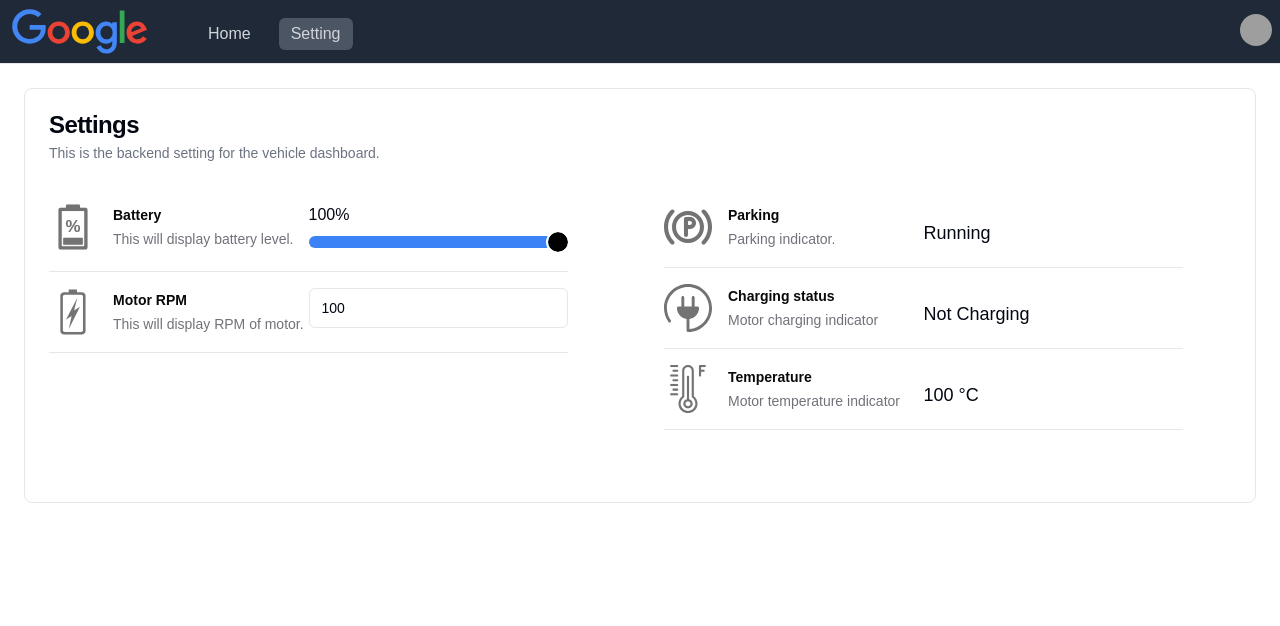
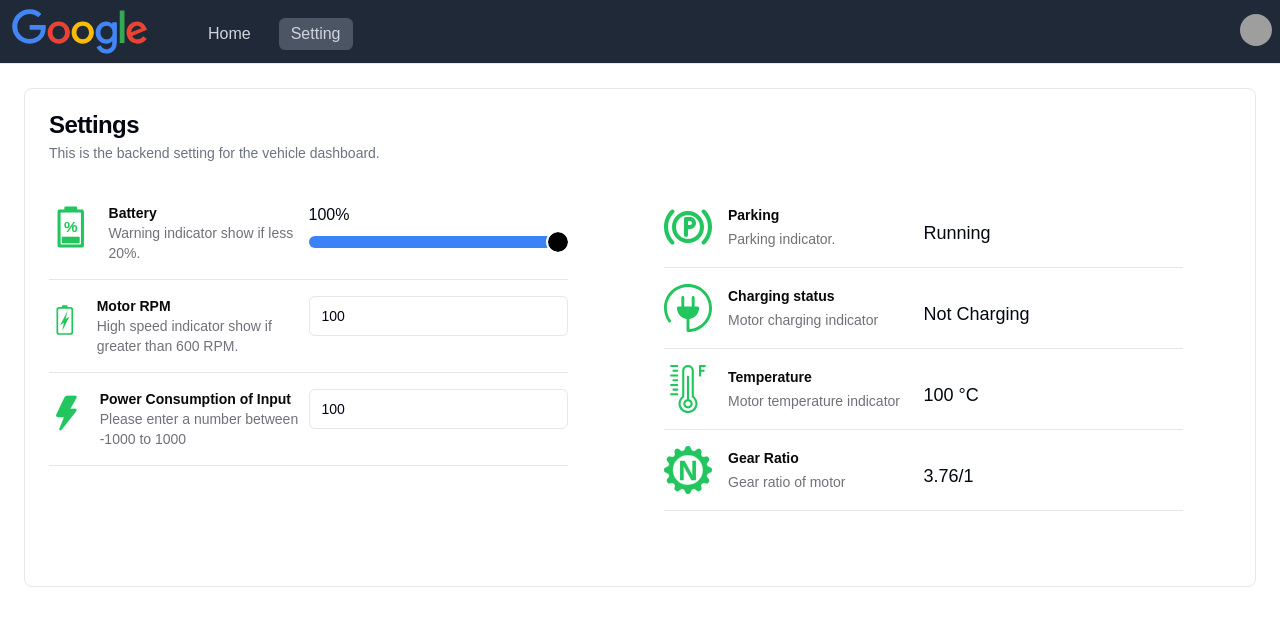
Before and after one commit to wujinwang/vehicle-dashboard-react, a Next.js app: page /settings in a window 1280 px wide. Shown: the top 626 px of the page. Built offline with nearby package versions, Linux system fonts and the light colour scheme; no server answers; grey boxes are pictures that could not be loaded.

Commit message:
Added power setting to backend

```diff
--- a/app/components/speed-gauge/index.tsx
+++ b/app/components/speed-gauge/index.tsx
@@ -8,6 +8,8 @@ interface SpeedGaugeProps {
 }
 
 const SpeedGauge = ({ title, data, angle, speed }: SpeedGaugeProps) => {
+
+  console.log("----------angle-------------",angle);
 
   const digitalScaleElements = data.map(ds => (
     <li key={ds} className='digital-scale-item'>
--- a/app/components/ui/icons.tsx
+++ b/app/components/ui/icons.tsx
@@ -36,7 +36,7 @@ export function EngineIcon(props: React.SVGProps<SVGSVGElement>) {
 }
 
 
-export function EngineStatusIcon(props: React.SVGProps<SVGSVGElement>) {
+export function MotorStatusIcon(props: React.SVGProps<SVGSVGElement>) {
     return (
         <svg  {...props} viewBox="0 -0.5 17 17" version="1.1" xmlns="http://www.w3.org/2000/svg">
             <g fill="currentColor"
@@ -81,7 +81,7 @@ export function TemperatureIcon(props: React.SVGProps<SVGSVGElement>) {
     )
 }
 
-export function EngineRpmIcon(props: React.SVGProps<SVGSVGElement>) {
+export function PowerIcon(props: React.SVGProps<SVGSVGElement>) {
     return (
         <svg
             {...props}
--- a/app/dashboard/dashboard.store.tsx
+++ b/app/dashboard/dashboard.store.tsx
@@ -5,29 +5,50 @@ import { AppCode, SearchAppCodeReq } from '@/app/dashboard/definitions';
 interface DashboardStore {
     isParking: boolean,
     isBatteryLow: boolean,
+    isCharging: boolean,
+
+    isMotorStatusIndicator:boolean,
 
     rpm: number;
+    power: number;
     speedSetting: number;
+    temperature: number;
 
-    setIsParking: (isParking: boolean) => void;
+    setParking: (isParking: boolean) => void;
+    setBatteryLow: (isBatteryLow: boolean) => void,
+    setCharging: (isCharging: boolean) => void,
 
-    setRpm: (rpm: number) =>  void;
-    setSpeedSetting: (speedSetting: number) =>  void;
+    setMotorStatusIndicator: (isMotorStatusIndicator: boolean) => void,
+
+    setRpm: (rpm: number) => void;
+    setPower: (power: number) => void;
+    setSpeedSetting: (speedSetting: number) => void;
+    setTemperature: (temperature: number) => void;
 }
 
 export const useDashboardStore = create<DashboardStore>((set) => ({
 
-    isParking:false,
-    isBatteryLow:false,
+    isParking: false,
+    isBatteryLow: false,
+    isCharging: false,
+
+    isMotorStatusIndicator:false,
 
     rpm: 0,
+    power:0,
     speedSetting: 0,
+    temperature: 0,
 
-    setIsParking: (isParking: boolean) => set({ isParking }),
-    setIsBatteryLow: (isBatteryLow: boolean) => set({ isBatteryLow }),
+    setParking: (isParking: boolean) => set({ isParking }),
+    setBatteryLow: (isBatteryLow: boolean) => set({ isBatteryLow }),
+    setCharging: (isCharging: boolean) => set({ isCharging }),
+
+    setMotorStatusIndicator: (isMotorStatusIndicator: boolean) => set({ isMotorStatusIndicator }),
 
     setRpm: (rpm: number) => set({ rpm }),
+    setPower: (power: number) => set({ power }),
     setSpeedSetting: (speedSetting: number) => set({ speedSetting }),
+    setTemperature: (temperature: number) => set({ temperature }),
 
 }));
 
--- a/app/dashboard/index.tsx
+++ b/app/dashboard/index.tsx
@@ -8,14 +8,14 @@ import {
   OthersIcon,
   ParkingIcon,
   PlugInIcon,
-  EngineStatusIcon,
+  MotorStatusIcon,
   TemperatureIcon,
 } from "@/app/components/ui/icons";
 import SpeedSetting from "@/app/components/speed-setting";
 import { useCallback, useEffect, useState } from "react";
 import useDashboardStore from "./dashboard.store";
 import { UpdateAppSettingReq } from "../settings/definitions";
-import { updateAppSettingAction } from "../settings/setting-actions";
+import { fetchSettingsAction, updateAppSettingAction } from "../settings/setting-actions";
 import { showErrorMessage, showSuccessMessage } from "../components/Toast";
 
 export default function DashboardPage() {
@@ -23,13 +23,24 @@ export default function DashboardPage() {
   const {
     isParking,
     isBatteryLow,
+    isCharging,
+    isMotorStatusIndicator,
     rpm,
+    power,
+    temperature,
     speedSetting,
+    setCharging,
+    setRpm,
+    setPower,
+    setTemperature,
+    setMotorStatusIndicator,
+    setBatteryLow
   } = useDashboardStore();
 
   const settingCode = "APP_SETTING";
-  const [isCharging, setIsCharging] = useState(false);
 
+  const [battery, setBattery] = useState(0);
+  const [gearRatio, setGearRatio] = useState("4/10");
 
   const [powerAngle, setPowerAngle] = useState(36);
   const [rpmAngle, setRpmAngle] = useState(144);
@@ -63,25 +74,81 @@ export default function DashboardPage() {
 
   const handleResetAngle = () => {
     //8 of 10 slices, 360x8/10
-    const rmpAngleTmp: number = 288 * rpm / gaugeConfig.rpm.max;
+    const rmpAngleTmp = 288 * rpm / gaugeConfig.rpm.max;
+    const powerAngleTmp = 288 * power / gaugeConfig.power.max;
     setRpmAngle(rmpAngleTmp);
+    setPowerAngle(powerAngleTmp);
   };
 
   const handlePluginClick = () => {
     const newIsCharging = !isCharging;
-    console.log("----handlePluginClick------",isCharging);
+    console.log("----handlePluginClick------", isCharging);
     handleAppSettingUpdateSubmit("APP_SETTING_IS_CHARGING", newIsCharging ? "1" : "0");
-    setIsCharging(newIsCharging);
+    setCharging(newIsCharging);
+
+    //the motor should be disabled,and battery percentage should increase over time
+    setRpm(0);
+    handleAppSettingUpdateSubmit("APP_SETTING_RPM", "0");
   }
 
   useEffect(() => {
     initData();
-  }, [initData]);
+
+    handleFetchSettingAction();
+    // Set up an interval to call the handleFetchSettingAction function every 5 seconds
+    const intervalId = setInterval(() => {
+      handleFetchSettingAction();
+    }, 1000);
+    // Clear the interval when the component unmounts
+    return () => clearInterval(intervalId);
+
+  }, []);
 
 
   useEffect(() => {
     handleResetAngle();
   }, [speedSetting]);
+
+
+  const handleFetchSettingAction = async () => {
+    fetchSettingsAction(settingCode).then((res) => {
+      if (res.error) {
+        showErrorMessage(res.error); // Show error on the client
+      } else if (res.data) {
+        console.log("---------res-----", res.data);
+        const inputValueRpm = parseFloat(res.data.rpm);
+        const inputValuePower = parseFloat(res.data.power);
+        const inputValueTemp = parseFloat(res.data.temperature);
+        const inputValueBattery = parseFloat(res.data.battery);
+
+        setRpm(inputValueRpm);
+        setPower(inputValuePower);
+        setTemperature(inputValueTemp);
+        setGearRatio(res.data.gearRatio);
+
+        //if RPM > 599 show indicator
+        setMotorStatusIndicator(false);
+        if (inputValueRpm > 599) {
+          setMotorStatusIndicator(true);
+        }
+
+        //if temperature > 60 show indicator
+        if (inputValueTemp > 60) {
+          //setMotorStatusIndicator(true);
+        }
+
+        //if battery < 20 show indicator
+        setBattery(inputValueBattery);
+        setBatteryLow(false);
+        if (inputValueBattery < 20) {
+          setBatteryLow(true);
+        }
+
+        //handleResetAngle();
+      }
+    })
+  };
+
 
   // Handler to update readOnly state after submission
   const handleAppSettingUpdateSubmit = (code: string, val: string) => {
@@ -108,14 +175,14 @@ export default function DashboardPage() {
       <div className="flex border-b-2 border-neutral-500 w-full mt-2 pb-2">
         <ParkingIcon className={"w-12 h-12 ms-4 " + (isParking ? " text-red-600 " : "text-neutral-500")} />
         <EngineIcon className={"w-12 h-12 ms-4 text-neutral-500"} />
-        <EngineStatusIcon className={"w-12 h-12 ms-4 text-neutral-500"} />
+        <MotorStatusIcon className={"w-12 h-12 ms-4 " + (isMotorStatusIndicator ? " text-red-600 " : "text-neutral-500")} />
         <BatteryIcon className={"w-12 h-12 ms-4 " + (isBatteryLow ? " text-red-600 " : "text-neutral-500")} />
       </div>
 
       {/* Gauges */}
       <div className="flex bg-neutral-800 w-full border-b-2 border-neutral-500">
         <div className="flex justify-center w-full gap-24 p-4">
-          <SpeedGauge title="kW" speed={rpm + ""} angle={powerAngle} data={powerDataList || []} />
+          <SpeedGauge title="kW" speed={power + ""} angle={powerAngle} data={powerDataList || []} />
           <SpeedGauge title="RPM" speed={rpm + ""} angle={rpmAngle} data={rpmDataList || []} />
         </div>
       </div>
@@ -124,30 +191,30 @@ export default function DashboardPage() {
       <div className="flex border-b-2 border-neutral-500 w-full h-24">
         <div className="border-r border-neutral-900 ">
           <GearIcon className="w-12 h-12 ms-6 me-6 mt-2 text-neutral-500" />
-          <div className="w-full flex justify-center mt-1 text-xs text-neutral-500">N/N</div>
+          <div className="w-full flex justify-center mt-1 text-xs text-neutral-500">{gearRatio}</div>
         </div>
 
         <div className="border-r border-neutral-900 ">
-          <BatteryIcon className="w-12 h-12 ms-6 me-6 mt-2 justify-center text-neutral-500" />
+          <BatteryIcon className={"w-12 h-12 ms-6 me-6 mt-2 justify-center " + (isBatteryLow ? " text-red-600 " : "text-neutral-500")} />
           <div className="w-full">
-            <div className="w-full  flex justify-center text-xs text-neutral-500">22</div>
-            <div className="w-full  flex justify-center text-xs text-neutral-500">%</div>
+            <div className={"w-full  flex justify-center text-2xs " + (isBatteryLow ? " text-red-600 " : "text-neutral-500")} >{battery}</div>
+            <div className={"w-full  flex justify-center text-2xs " + (isBatteryLow ? " text-red-600 " : "text-neutral-500")} >%</div>
           </div>
         </div>
 
         <div className="border-r border-neutral-900 ">
           <TemperatureIcon className="w-12 h-10 ms-6 me-6 mt-3 text-neutral-500" />
-          <div className="w-full">
-            <div className="w-full  flex justify-center text-xs text-neutral-500">22</div>
-            <div className="w-full  flex justify-center text-xs text-neutral-500">%</div>
+          <div className="w-full mt-1">
+            <div className="w-full  flex justify-center text-2xs text-neutral-500">{temperature}</div>
+            <div className="w-full  flex justify-center text-2xs text-neutral-500"><span className="wob_t" aria-label="°Celsius" aria-disabled="true" role="button">°C</span></div>
           </div>
         </div>
 
         <div className="border-r border-neutral-900 ">
-          <EngineStatusIcon className="w-12 h-10 ms-6 me-6 mt-2 text-neutral-500" />
-          <div className="w-full">
-            <div className="w-full  flex justify-center text-xs text-neutral-500">0</div>
-            <div className="w-full  flex justify-center text-xs text-neutral-500">RPM</div>
+          <MotorStatusIcon className={"w-12 h-10 ms-6 me-6 mt-3 " + (isMotorStatusIndicator ? " text-red-600 " : "text-neutral-500")} />
+          <div className="w-full mt-1">
+            <div className={"w-full  flex justify-center text-2xs " + (isMotorStatusIndicator ? " text-red-600 " : "text-neutral-500")} >{rpm}</div>
+            <div className={"w-full  flex justify-center text-2xs " + (isMotorStatusIndicator ? " text-red-600 " : "text-neutral-500")} >RPM</div>
           </div>
         </div>
         <SpeedSetting />
@@ -160,7 +227,7 @@ export default function DashboardPage() {
             <GearIcon className="w-12 h-12 ms-4 me-4 mt-4 text-neutral-500" />
           </div>
           <div className="border-r border-neutral-900 ">
-            <EngineStatusIcon className="w-12 h-12 ms-4 me-4 mt-4  text-neutral-500" />
+            <MotorStatusIcon className="w-12 h-12 ms-4 me-4 mt-4  text-neutral-500" />
           </div>
           <div className="border-r border-neutral-900 ">
             <TemperatureIcon className="w-12 h-12 ms-4 me-4 mt-4 text-neutral-500" />
--- a/app/settings/definitions.ts
+++ b/app/settings/definitions.ts
@@ -61,5 +61,6 @@ export interface SettingResponse {
   battery: string;
   power: string;
   temperature: string;
+  gearRatio: string;
   isCharging:boolean
 }
--- a/app/settings/page.tsx
+++ b/app/settings/page.tsx
@@ -1,15 +1,9 @@
 "use client";
 
-import { useFormStatus } from "react-dom";
-import { Card, CardContent, CardDescription, CardHeader, CardTitle } from "../components/ui/card";
-import { useSettingStore } from "./setting.store";
-import { Button } from "../components/ui/button";
-import { useRouter } from "next/navigation";
 import { useEffect, useState } from "react";
 import { AppSettingFormState, UpdateAppSettingReq } from "./definitions";
 import { Input } from "../components/ui/input";
-import { BatteryIcon, EngineIcon, EngineStatusIcon, ParkingIcon, PlugInIcon, TemperatureIcon } from "../components/ui/icons";
-import { Switch } from '@headlessui/react';
+import { BatteryIcon, GearIcon, MotorStatusIcon, ParkingIcon, PlugInIcon, PowerIcon, TemperatureIcon } from "../components/ui/icons";
 import { showErrorMessage, showSuccessMessage } from "../components/Toast";
 import { fetchSettingsAction, updateAppSettingAction } from "./setting-actions";
 
@@ -17,14 +11,17 @@ export default function SettingPage() {
 
   const [state, setState] = useState<AppSettingFormState>({ errors: {} });
 
-  const [isParking, setIsParking] = useState(false);
-  const [parking, setParking] = useState("Parking");
+  const [isParking, setParking] = useState(false);
+  const [parkingText, setParkingText] = useState("Parking");
 
-  const [isCharging, setIsCharging] = useState(false);
+  const [isCharging, setCharging] = useState(false);
 
   const [rpm, setRpm] = useState("100");
   const [battery, setBattery] = useState("100");
+  const [power, setPower] = useState("100");
+
   const [temperature, setTemperature] = useState("100");
+  const [gearRatio, setGearRatio] = useState("3.76/1");
 
   const settingCode = "APP_SETTING";
 
@@ -43,7 +40,7 @@ export default function SettingPage() {
 
   useEffect(() => {
     const inputValue = parseFloat(rpm);
-    setParking(inputValue > 0 ? "Running" : "Parking");
+    setParkingText(inputValue > 0 ? "Running" : "Parking");
   }, [rpm]);
 
   const handleFetchSettingAction = async () => {
@@ -54,14 +51,16 @@ export default function SettingPage() {
         console.log("---------res-----", res.data);
         setRpm(res.data.rpm + "");
         setBattery(res.data.battery);
-        setIsCharging(res.data.isCharging);
+        setCharging(res.data.isCharging);
         setTemperature(res.data.temperature);
+        setGearRatio(res.data.gearRatio);
 
+        setParking(false);
         // Check if the parsed value is a valid number
         const inputValue = parseFloat(res.data.rpm);
         if (!isNaN(inputValue)) {
           if (inputValue == 0) {
-            setIsParking(true);
+            setParking(true);
           }
         }
 
@@ -77,14 +76,19 @@ export default function SettingPage() {
   const handleRpmSpeedChange = async (val: string) => {
     setRpm(val);
     const inputValue = parseFloat(val);
-    setIsParking(false);
+    setParking(false);
     // Check if the parsed value is a valid number
     if (!isNaN(inputValue)) {
       if (inputValue == 0) {
-        setIsParking(true);
+        setParking(true);
       }
     }
     handleAppSettingUpdateSubmit("APP_SETTING_RPM", val);
+  };
+
+  const handlePowerChange = async (val: string) => {
+    setPower(val);
+    handleAppSettingUpdateSubmit("APP_SETTING_POWER", val);
   };
 
   // Handler to update readOnly state after submission
@@ -116,10 +120,10 @@ export default function SettingPage() {
             <div className="lg:w-1/2 lg:me-24 lg:mb-24">
               <section className="grid  sm:grid-cols-2 border-b">
                 <div className="flex my-4">
-                  <BatteryIcon className="w-12 h-12 text-neutral-500 me-4" />
+                  <BatteryIcon className="w-12 h-12 text-green-500 me-4" />
                   <div className="">
-                    <h2 className="text-base/7 font-semibold text-zinc-950 sm:text-sm/6 dark:text-white">Battery</h2>
-                    <p data-slot="text" className="text-base/6 text-zinc-500 sm:text-sm/6 dark:text-zinc-400">This will display battery level.</p>
+                    <h2 className="font-semibold text-zinc-950 sm:text-sm dark:text-white">Battery</h2>
+                    <p data-slot="text" className="text-sm text-zinc-500 sm:text-sm dark:text-zinc-400">Warning indicator show if less 20%.</p>
                   </div>
                 </div>
                 <div className="my-4">
@@ -129,15 +133,33 @@ export default function SettingPage() {
               </section>
               <section className="grid  sm:grid-cols-2 border-b">
                 <div className="flex my-4">
-                  <EngineStatusIcon className="w-12 h-12 text-neutral-500 me-4" />
+                  <MotorStatusIcon className="w-12 h-12 text-green-500 me-4" />
                   <div className="">
-                    <h2 className="text-base/7 font-semibold text-zinc-950 sm:text-sm/6 dark:text-white">Motor RPM</h2>
-                    <p data-slot="text" className="text-base/6 text-zinc-500 sm:text-sm/6 dark:text-zinc-400">This will display RPM of motor.</p>
+                    <h2 className="font-semibold text-zinc-950 sm:text-sm dark:text-white">Motor RPM</h2>
+                    <p data-slot="text" className="text-sm text-zinc-500 sm:text-2xs dark:text-zinc-400">High speed indicator show if greater than 600 RPM.</p>
                   </div>
                 </div>
                 <div className="my-4">
                   <Input type="number" min={0} max={800} value={rpm}
                     onChange={(e) => handleRpmSpeedChange(e.target.value)}
+                  ></Input>
+                  {state?.errors?.configValue && (
+                    <p className="text-sm text-red-500">{state.errors.configValue}</p>
+                  )}
+                </div>
+              </section>
+
+              <section className="grid  sm:grid-cols-2 border-b">
+                <div className="flex my-4">
+                  <PowerIcon className="w-12 h-12 text-green-500 me-4" />
+                  <div className="">
+                    <h2 className="font-semibold text-zinc-950 sm:text-sm dark:text-white">Power Consumption of Input</h2>
+                    <p data-slot="text" className="text-sm text-zinc-500 sm:text-sm dark:text-zinc-400">Please enter a number between -1000 to 1000</p>
+                  </div>
+                </div>
+                <div className="my-4">
+                  <Input type="number" min={-1000} max={1000} value={power}
+                    onChange={(e) => handlePowerChange(e.target.value)}
                   ></Input>
                   {state?.errors?.configValue && (
                     <p className="text-sm text-red-500">{state.errors.configValue}</p>
@@ -152,19 +174,19 @@ export default function SettingPage() {
 
               <section className="grid sm:grid-cols-2 border-b">
                 <div className="flex my-4">
-                  <ParkingIcon className={"w-12 h-12 me-4" + (isParking ? " text-blue-500" : " text-neutral-500")} />
+                  <ParkingIcon className={"w-12 h-12 me-4" + (isParking ? " text-blue-500" : " text-green-500")} />
                   <div className="">
                     <h2 className="text-base/7 font-semibold text-zinc-950 sm:text-sm/6 dark:text-white">Parking</h2>
                     <p data-slot="text" className="text-base/6 text-zinc-500 sm:text-sm/6 dark:text-zinc-400">Parking indicator.</p>
                   </div>
                 </div>
                 <div className="mt-8 text-lg">
-                  {parking}
+                  {parkingText}
                 </div>
               </section>
               <section className="grid  sm:grid-cols-2 border-b">
                 <div className="flex my-4">
-                  <PlugInIcon className={"w-12 h-12 me-4" + (isCharging ? " text-blue-500" : " text-neutral-500")} />
+                  <PlugInIcon className={"w-12 h-12 me-4" + (isCharging ? " text-blue-500" : " text-green-500")} />
                   <div className="">
                     <h2 className="text-base/7 font-semibold text-zinc-950 sm:text-sm/6 dark:text-white">Charging status</h2>
                     <p data-slot="text" className="text-base/6 text-zinc-500 sm:text-sm/6 dark:text-zinc-400">Motor charging indicator</p>
@@ -176,7 +198,7 @@ export default function SettingPage() {
               </section>
               <section className="grid  sm:grid-cols-2 border-b">
                 <div className="flex my-4">
-                  <TemperatureIcon className="w-12 h-12 me-4 text-neutral-500" />
+                  <TemperatureIcon className="w-12 h-12 me-4 text-green-500" />
                   <div className="">
                     <h2 className="text-base/7 font-semibold text-zinc-950 sm:text-sm/6 dark:text-white">Temperature</h2>
                     <p data-slot="text" className="text-base/6 text-zinc-500 sm:text-sm/6 dark:text-zinc-400">Motor temperature indicator</p>
@@ -184,6 +206,18 @@ export default function SettingPage() {
                 </div>
                 <div className="mt-8 text-lg">
                   {temperature} <span className="wob_t" aria-label="°Celsius" aria-disabled="true" role="button">°C</span>
+                </div>
+              </section>
+              <section className="grid  sm:grid-cols-2 border-b">
+                <div className="flex my-4">
+                  <GearIcon className="w-12 h-12 me-4 text-green-500" />
+                  <div className="">
+                    <h2 className="text-base/7 font-semibold text-zinc-950 sm:text-sm/6 dark:text-white">Gear Ratio</h2>
+                    <p data-slot="text" className="text-base/6 text-zinc-500 sm:text-sm/6 dark:text-zinc-400">Gear ratio of motor</p>
+                  </div>
+                </div>
+                <div className="mt-8 text-lg">
+                  {gearRatio}
                 </div>
               </section>
             </div>
```
Also changed, not shown: app/components/speed-setting/index.tsx (+20 -33 lines), app/definition.tsx (deleted).
